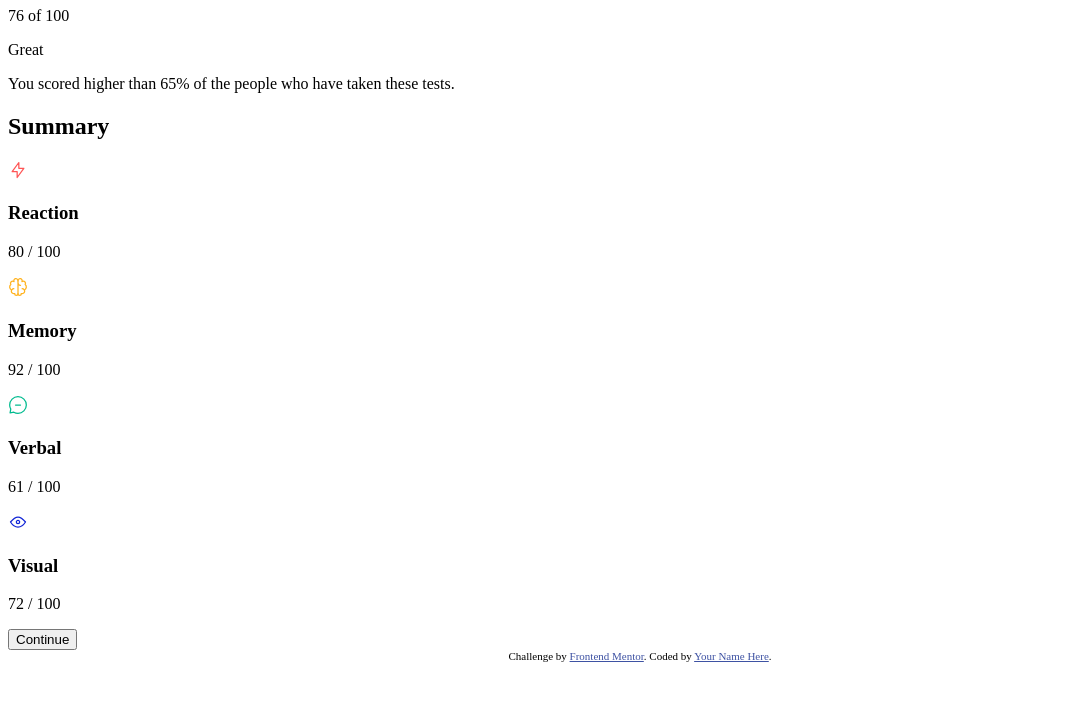
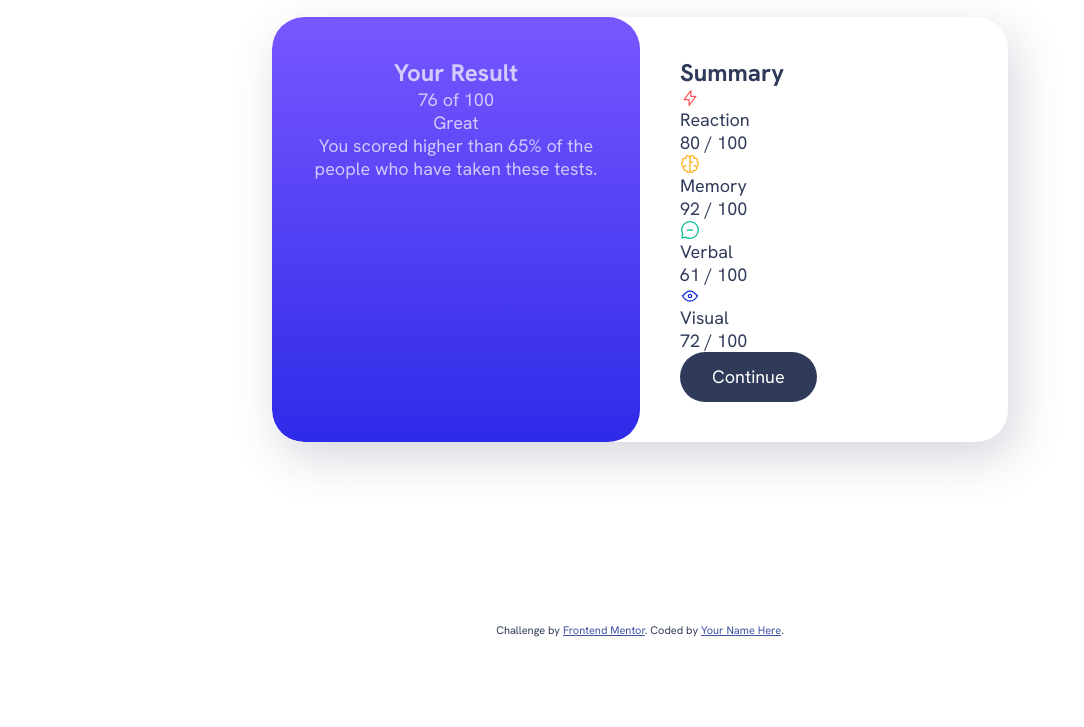
Before and after one commit to FNH99/results-summary-component-main, a plain HTML site: page index.html in a window 1280 px wide. Shown: the part 73-800 px from the top of the page, without its empty margins (0-1084 px from the left). Drawn offline with Linux system fonts and the light colour scheme.

Commit message:
updated css

```diff
--- a/index.html
+++ b/index.html
@@ -20,7 +20,7 @@
 
   <main>
     <div class="result-summary grid-flow" data-spacing="large">
-      <div class="result">
+      <div class="results">
         <h1 class="section-title">
           Your Result
         </h1>
--- a/style.css
+++ b/style.css
@@ -53,3 +53,94 @@
     --fs-800: 2rem;
     --fs-900: 5rem;
 }
+
+/*reset*/
+*,
+*::before,
+*::after {
+    box-sizing: border-box;
+}
+
+* {
+    margin: 0;
+    font: inherit;
+}
+
+img,
+svg {
+    display: block;
+    max-width: 100%;
+}
+/*=====*/
+
+body {
+    font-family: var(--font-family-default);
+    font-size: var(--fs-400);
+    color: var(--clr-neutral-700);
+}
+
+@media (min-width: 600px) {
+    body {
+        min-height: 100vh;
+        display: grid;
+        place-items: center;
+    }
+}
+
+.section-title {
+    font-weight: var(--fw-bold);
+    font-size: var(--fs-600);
+}
+
+.button {
+    color: var(--clr-neutral-100);
+    line-height: 1;
+    background: var(--clr-neutral-700);
+    padding: 1rem 2rem;
+    border: 0;
+    border-radius: 100vw;
+    cursor: pointer;
+}
+
+.button:hover,
+.button:focus-visible {
+    background: var(--gradient-primary);
+}
+
+.result-summary {
+    --padding: 2.5rem;
+    --border-radius: 2rem;
+
+    max-width: 46rem;
+    display: grid;
+}
+
+@media (min-width:600px) {
+    .result-summary {
+        margin-inline: 1rem;
+        grid-template-columns: 1fr 1fr;
+        border-radius: var(--border-radius);
+        overflow: hidden;
+        box-shadow: .5rem 1rem 3rem
+            hsl(var(--clr-neutral-hsl-700), .2);
+    }
+}
+
+.results,
+.summary {
+    padding: var(--padding);
+}
+
+.results {
+    color: hsl(var(--clr-neutral-hsl-100), .7);
+    text-align: center;
+    background:var(--gradient-primary);
+    border-radius:
+        0 0 var(--border-radius) var(--border-radius);
+}
+
+@media (min-width: 600px) {
+    .results {
+        border-radius: var(--border-radius);
+    }
+}
```
